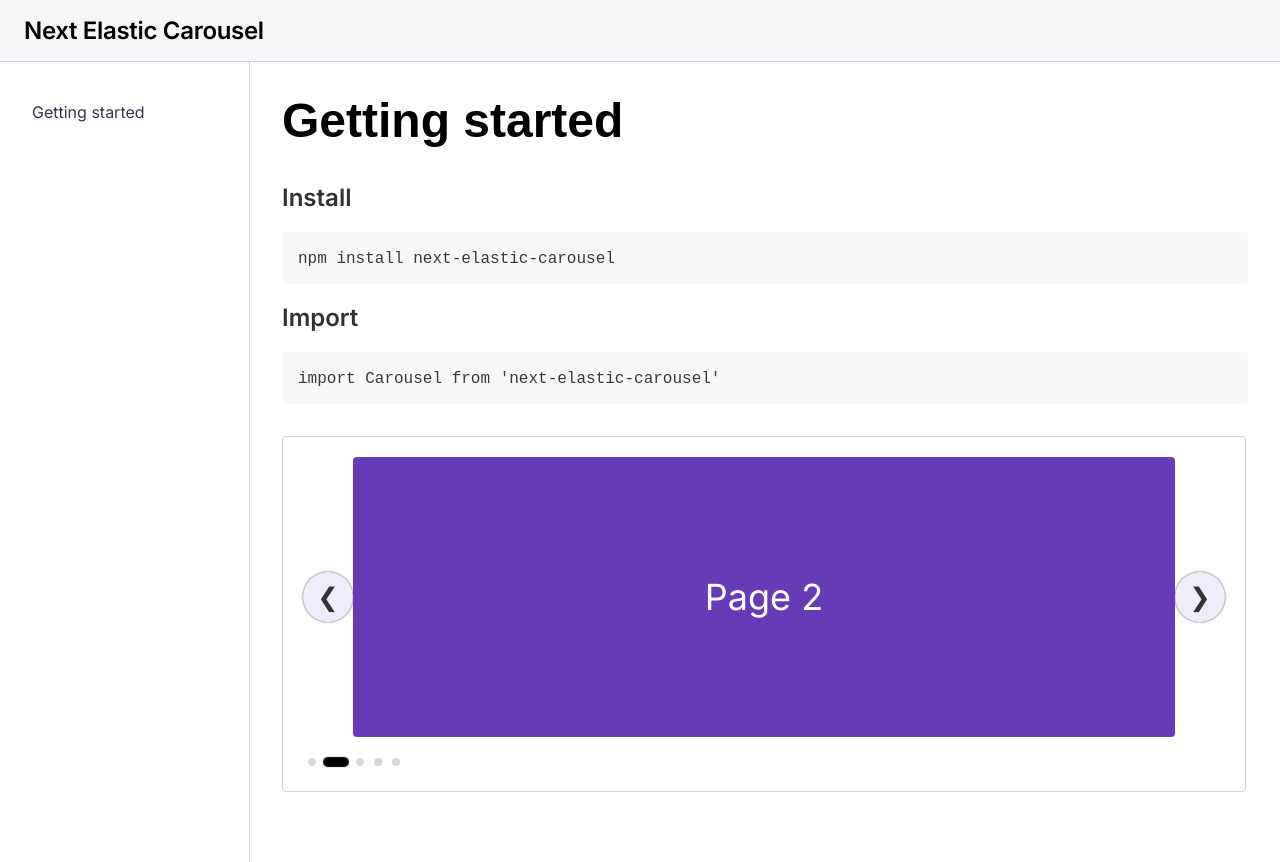
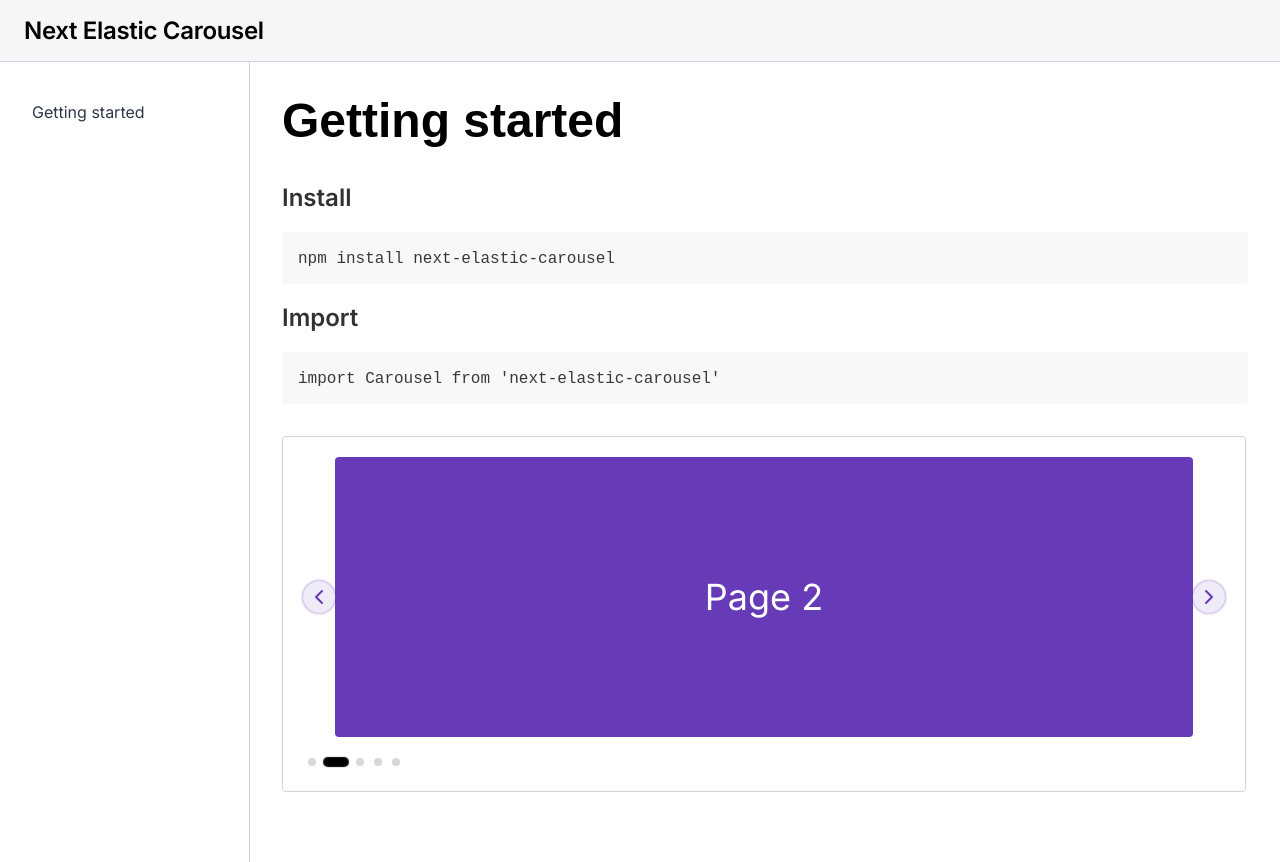
Before and after one commit to zeroskullx/next-elastic-carousel, a Next.js app: page / in a window 1280 px wide. Built offline with nearby package versions, Linux system fonts and the light colour scheme.

Commit message:
refactor: add svg and replace Arrow component with separate icon components and update styles

```diff
--- a/src/next-elastic-carousel/components/Arrow.js
+++ /dev/null
@@ -1,55 +0,0 @@
-import React from "react";
-import PropTypes from "prop-types";
-import cx from "classnames";
-import { cssPrefix } from "../utils/helpers";
-import { Button } from "./styled";
-
-const directionIcons = {
-  left: "❮",
-  right: "❯",
-  up: "❮",
-  down: "❯"
-};
-
-const arrowClassname = cssPrefix("arrow");
-
-const rotateStyle = direction => {
-  let rotate = {};
-  if (direction === Arrow.up || direction === Arrow.down) {
-    rotate.transform = "rotate(90deg)";
-  }
-  return rotate;
-};
-const Arrow = ({ direction, onClick, icons, style, ...rest }) => {
-  const arrows = { ...directionIcons, ...icons };
-  const styleObj = {
-    ...rotateStyle(direction),
-    ...style
-  };
-
-  return (
-    <Button
-      tabIndex={0}
-      onClick={onClick}
-      className={cx(arrowClassname, `${arrowClassname}-${direction}`)}
-      style={styleObj}
-      {...rest}
-    >
-      {arrows[direction]}
-    </Button>
-  );
-};
-
-Arrow.left = "left";
-Arrow.right = "right";
-Arrow.up = "up";
-Arrow.down = "down";
-
-Arrow.propTypes = {
-  direction: PropTypes.oneOf(["left", "right", "up", "down"]).isRequired,
-  icons: PropTypes.object,
-  style: PropTypes.object,
-  onClick: PropTypes.func
-};
-
-export default Arrow;
--- /dev/null
+++ b/src/next-elastic-carousel/components/Arrow/Left.icon.js
@@ -0,0 +1,20 @@
+import { cssPrefix } from '../../utils/helpers'
+
+export const LeftIcon = () => {
+  return (
+    <svg
+      xmlns="http://www.w3.org/2000/svg"
+      width="24"
+      height="24"
+      viewBox="0 0 24 24"
+      fill="none"
+      stroke="currentColor"
+      strokeWidth="2"
+      strokeLinecap="round"
+      strokeLinejoin="round"
+      className={cssPrefix('chevron-left')}
+    >
+      <path d="m15 18-6-6 6-6" />
+    </svg>
+  )
+}
--- /dev/null
+++ b/src/next-elastic-carousel/components/Arrow/Right.icon.js
@@ -0,0 +1,20 @@
+import { cssPrefix } from '../../utils/helpers'
+
+export const RightIcon = () => {
+  return (
+    <svg
+      xmlns="http://www.w3.org/2000/svg"
+      width="24"
+      height="24"
+      viewBox="0 0 24 24"
+      fill="none"
+      stroke="currentColor"
+      strokeWidth="2"
+      strokeLinecap="round"
+      strokeLinejoin="round"
+      className={cssPrefix('chevron-right')}
+    >
+      <path d="m9 18 6-6-6-6" />
+    </svg>
+  )
+}
--- /dev/null
+++ b/src/next-elastic-carousel/components/Arrow/index.js
@@ -0,0 +1,57 @@
+import React from 'react'
+import PropTypes from 'prop-types'
+import cx from 'classnames'
+import { cssPrefix } from '../../utils/helpers'
+import { Button } from '../styled'
+import { LeftIcon } from './Left.icon'
+import { RightIcon } from './Right.icon'
+
+const directionIcons = {
+  left: <LeftIcon />,
+  right: <RightIcon />,
+  up: <LeftIcon />,
+  down: <RightIcon />,
+}
+
+const arrowClassname = cssPrefix('arrow')
+
+const rotateStyle = (direction) => {
+  let rotate = {}
+  if (direction === Arrow.up || direction === Arrow.down) {
+    rotate.transform = 'rotate(90deg)'
+  }
+  return rotate
+}
+const Arrow = ({ direction, onClick, icons, style, ...rest }) => {
+  const arrows = { ...directionIcons, ...icons }
+  const styleObj = {
+    ...rotateStyle(direction),
+    ...style,
+  }
+
+  return (
+    <Button
+      tabIndex={0}
+      onClick={onClick}
+      className={cx(arrowClassname, `${arrowClassname}-${direction}`)}
+      style={styleObj}
+      {...rest}
+    >
+      {arrows[direction]}
+    </Button>
+  )
+}
+
+Arrow.left = 'left'
+Arrow.right = 'right'
+Arrow.up = 'up'
+Arrow.down = 'down'
+
+Arrow.propTypes = {
+  direction: PropTypes.oneOf(['left', 'right', 'up', 'down']).isRequired,
+  icons: PropTypes.object,
+  style: PropTypes.object,
+  onClick: PropTypes.func,
+}
+
+export default Arrow
--- a/src/next-elastic-carousel/components/styled/Button.js
+++ b/src/next-elastic-carousel/components/styled/Button.js
@@ -1,28 +1,36 @@
 /** @jsxImportSource @emotion/react */
 import styled from '@emotion/styled'
 
+const primaryColor = 'rgba(103, 58, 183, 1)'
+const disabledColor = 'rgba(103, 58, 183, .1)'
+const backgroundColor = 'rgba(103, 58, 183, 0.1)'
+const boxShadowColor = 'rgba(103, 58, 183, 0.8)'
+const hoverBoxShadowColor = 'rgba(103, 58, 183, 1)'
+
 export default styled.button`
-  box-sizing: border-box;
-  transition: all 0.175s ease;
-  font-size: 1.6em;
-  background-color: rgba(103, 58, 183, 0.1);
-  color: ${(props) => (props.disabled ? '#999' : '#333')};
-  box-shadow: 0 0 2px 0px #333;
+  display: flex;
+  justify-content: center;
+  align-items: center;
+  align-self: center;
+  color: ${(props) => (props.disabled ? disabledColor : primaryColor)};
   border-radius: 50%;
   border: none;
   padding: 0;
-  width: 50px;
-  height: 50px;
-  min-width: 50px;
-  line-height: 50px;
-  align-self: center;
+  width: 2rem;
+  height: 2rem;
+  min-width: 2rem;
+  outline: none;
+  box-sizing: border-box;
+
+  transition: all 0.175s ease;
   cursor: pointer;
-  outline: none;
+  box-shadow: 0 0 3px 0px ${boxShadowColor};
+  background-color: ${backgroundColor};
   &:hover:enabled,
   &:focus:enabled {
     color: #fff;
-    background-color: rgba(103, 58, 183, 1);
-    box-shadow: 0 0 2px 0 #333;
+    background-color: ${primaryColor};
+    box-shadow: 0 0 6px 0 ${hoverBoxShadowColor};
   }
   &:disabled {
     cursor: not-allowed;
```
Also changed, not shown: src/next-elastic-carousel/components/styled/styled.js (deleted, +0 -9 lines).
